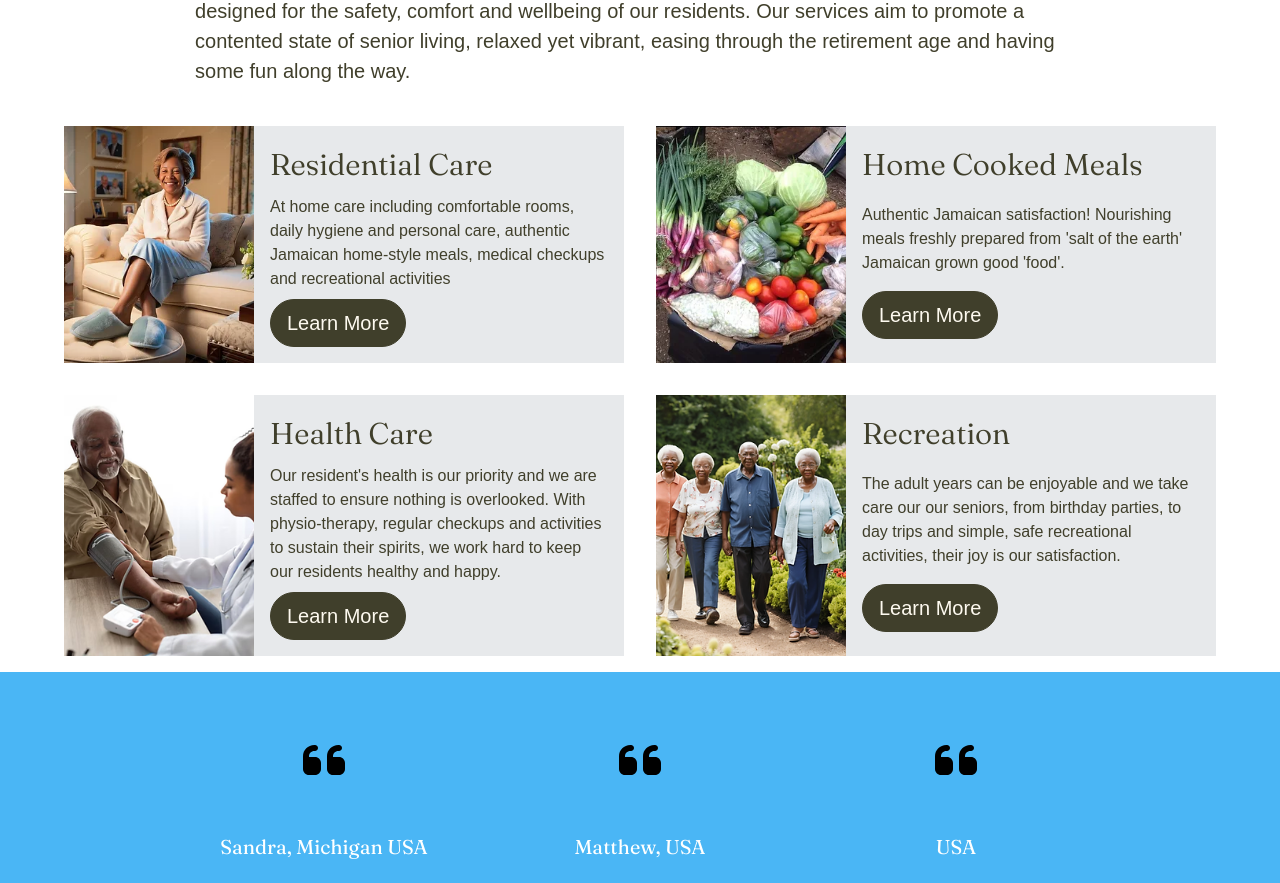
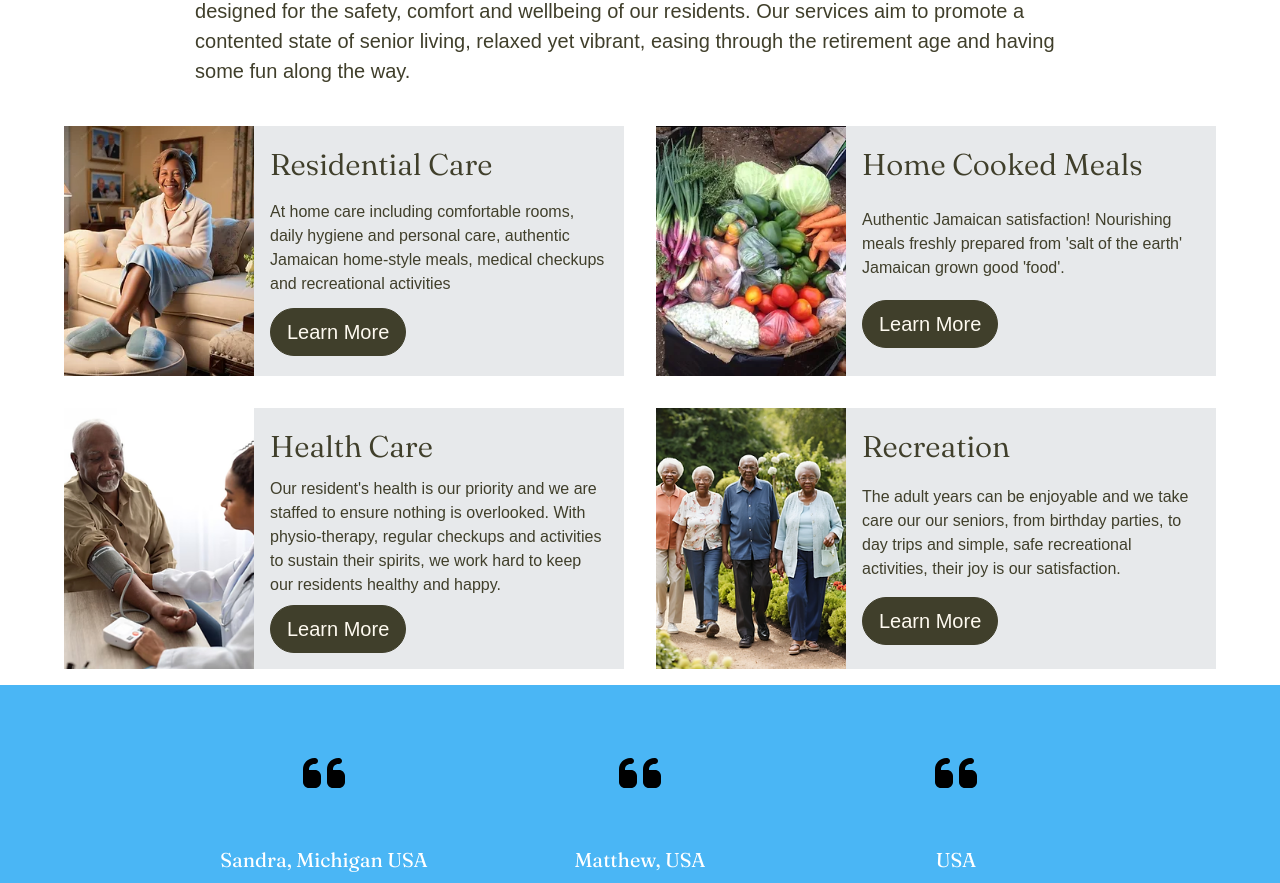
Before and after one commit to squaremaxtech/angelrose, a Next.js app: page / in a window 1280 px wide. Shown: the part 2360-3243 px from the top of the page. Built offline with nearby package versions, Linux system fonts and the light colour scheme.

Commit message:
images larger

```diff
--- a/components/whatWeOffer/WhatWeOffer.tsx
+++ b/components/whatWeOffer/WhatWeOffer.tsx
@@ -48,7 +48,7 @@ export default function WhatWeOffer() {
             {offers.map((eachOffer, eachOfferIndex) => {
                 return (
                     <div key={eachOfferIndex} style={{ display: "flex", flexWrap: "wrap" }}>
-                        <div style={{ flex: "1 1 150px", position: "relative", minHeight: "200px" }}>
+                        <div style={{ flex: "1 1 150px", position: "relative", minHeight: "250px" }}>
                             <Image alt={`${eachOffer.title} image`} src={eachOffer.image} fill={true} style={{ objectFit: "cover" }} sizes="(max-width: 300px) 100vw, 50vw" />
                         </div>
 
```
